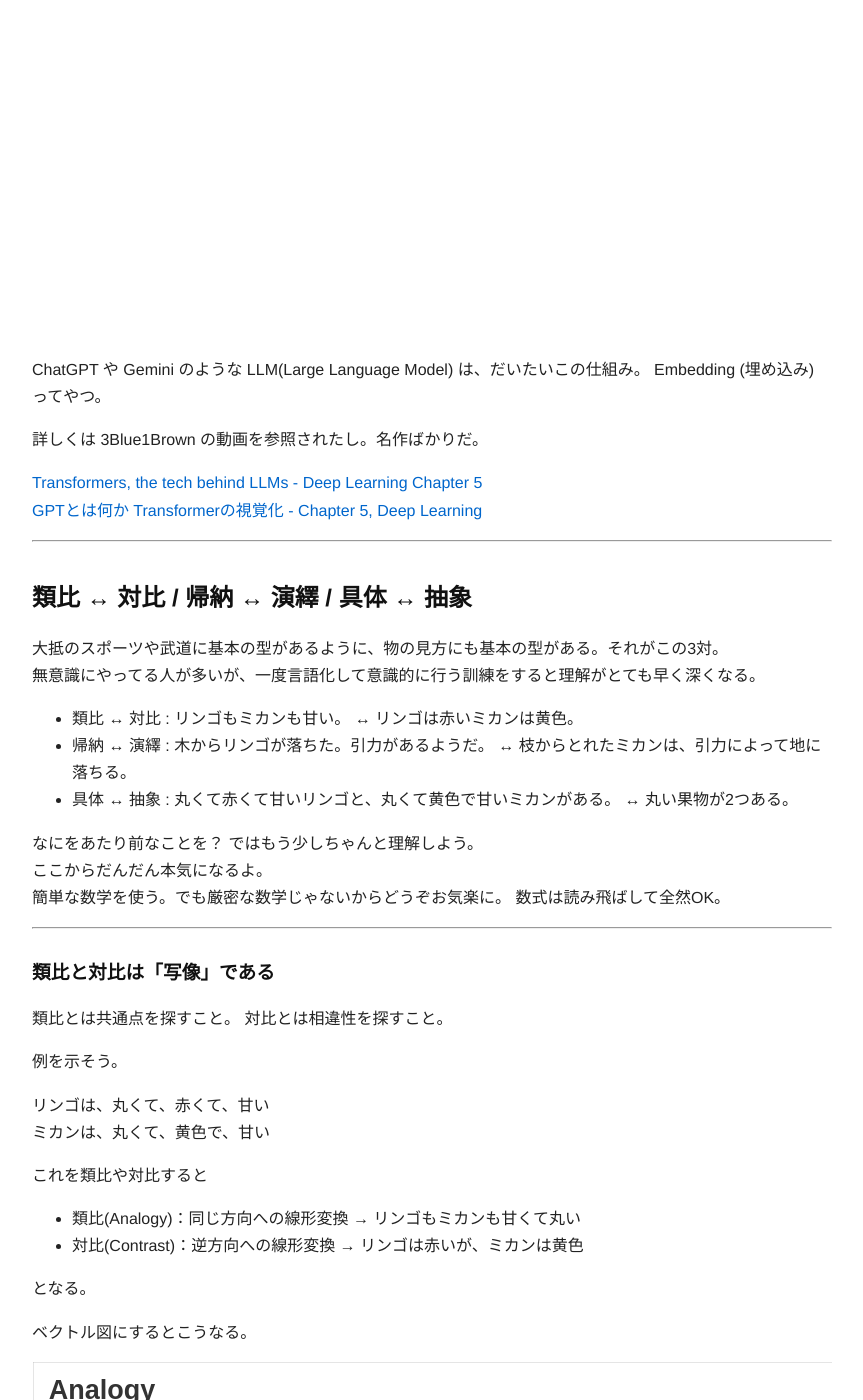
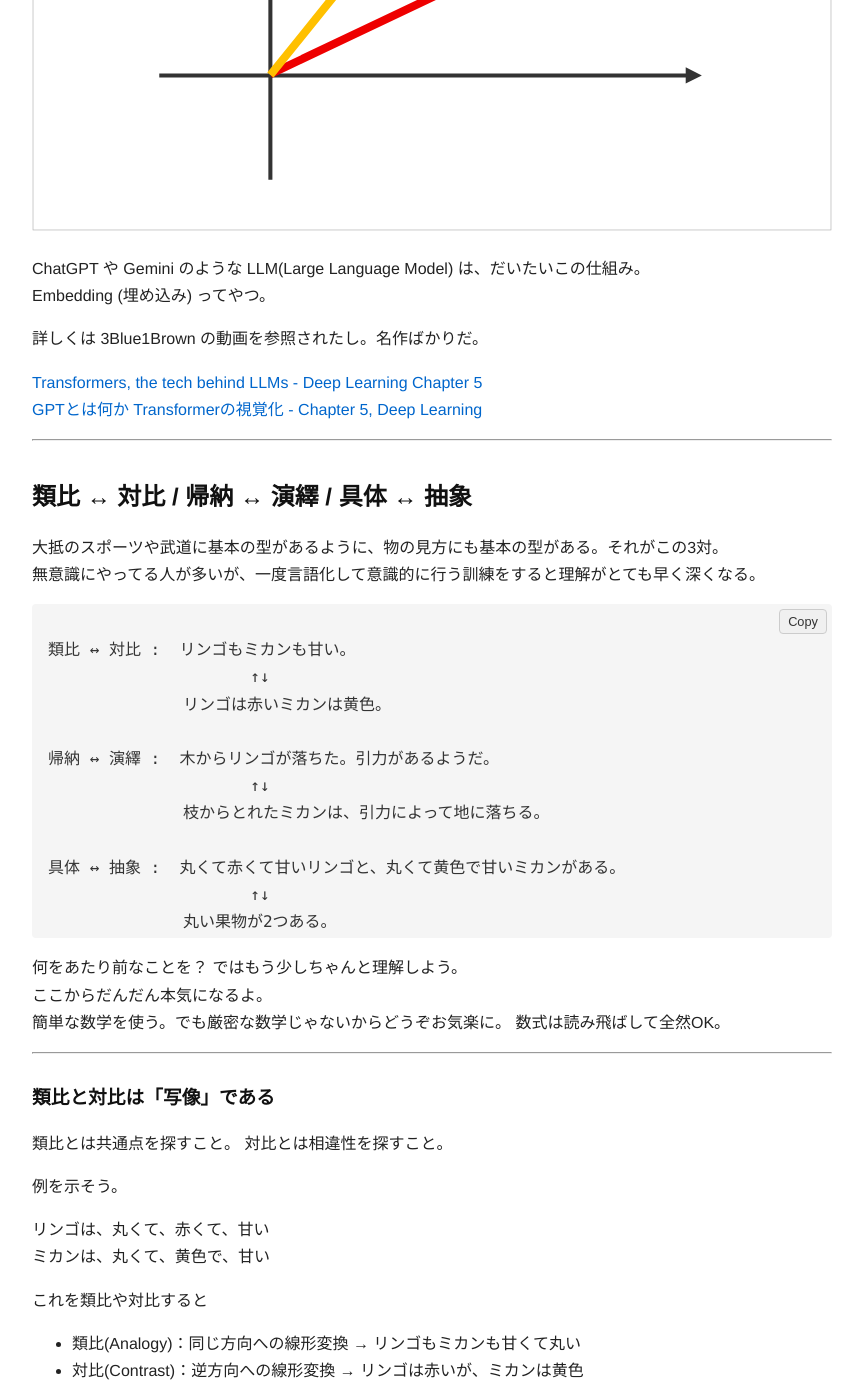
Before and after one commit to GoodRelax/articles, a Jekyll site: the page built from our-symbol-is-null/our-symbol-is-null-ja.md, in a window 1280 px wide and 1400 px high, scrolled down 2016 px. Shown: the whole window, without its empty margins (208-1071 px from the left). Built offline with Jekyll 4.4.1, drawn with Linux system fonts in a browser that asks for light colours; some of the changed text lies outside the part shown.

````diff
--- a/our-symbol-is-null/our-symbol-is-null-ja.md
+++ b/our-symbol-is-null/our-symbol-is-null-ja.md
@@ -64,13 +64,11 @@ AIは**言葉を無限次元のベクトルで理解**する。
 
 疑似コードで書くとこう
 
-```
-apple  = [2, 3, 5, ...]
-orange = [3, 5, 7, ...]
-
-dirOfApple = GetDirection(apple)
-lenOfApple = GetLength(apple)
-```
+> apple = [2, 3, 5, ...]
+> orange = [3, 5, 7, ...]
+>
+> dirOfApple = GetDirection(apple)
+> lenOfApple = GetLength(apple)
 
 絵で表すと、こうなる。
 
@@ -91,11 +89,21 @@ Embedding (埋め込み) ってやつ。
 大抵のスポーツや武道に基本の型があるように、物の見方にも基本の型がある。それがこの3対。
 無意識にやってる人が多いが、一度言語化して意識的に行う訓練をすると理解がとても早く深くなる。
 
-- 類比 ↔︎ 対比 : リンゴもミカンも甘い。 ↔︎ リンゴは赤いミカンは黄色。
-- 帰納 ↔︎ 演繹 : 木からリンゴが落ちた。引力があるようだ。 ↔︎ 枝からとれたミカンは、引力によって地に落ちる。
-- 具体 ↔︎ 抽象 : 丸くて赤くて甘いリンゴと、丸くて黄色で甘いミカンがある。 ↔︎ 丸い果物が2つある。
+<pre>
+ 類比 ↔︎ 対比 :  リンゴもミカンも甘い。
+                      ↑↓
+               リンゴは赤いミカンは黄色。
 
-なにをあたり前なことを？ ではもう少しちゃんと理解しよう。
+ 帰納 ↔︎ 演繹 :  木からリンゴが落ちた。引力があるようだ。
+                      ↑↓
+               枝からとれたミカンは、引力によって地に落ちる。
+
+ 具体 ↔︎ 抽象 :  丸くて赤くて甘いリンゴと、丸くて黄色で甘いミカンがある。
+                      ↑↓
+               丸い果物が2つある。
+</pre>
+
+何をあたり前なことを？ ではもう少しちゃんと理解しよう。
 ここからだんだん本気になるよ。
 簡単な数学を使う。でも厳密な数学じゃないからどうぞお気楽に。 数式は読み飛ばして全然OK。
 
@@ -121,7 +129,7 @@ Embedding (埋め込み) ってやつ。
 
 <object data="./assets/images/analogy-and-contrast.svg" type="image/svg+xml" width="100%"></object>
 
-数式だと、線形写像 Ta/Tc によって
+数式だと、線形写像 $ Ta $ / $ Tc $ によって
 
 - $ 類比 : Ta(\vec{apple}) \uparrow Ta(\vec{orange}) $
 
````
Also changed, not shown: our-symbol-is-null/assets/images/embedding.svg.
